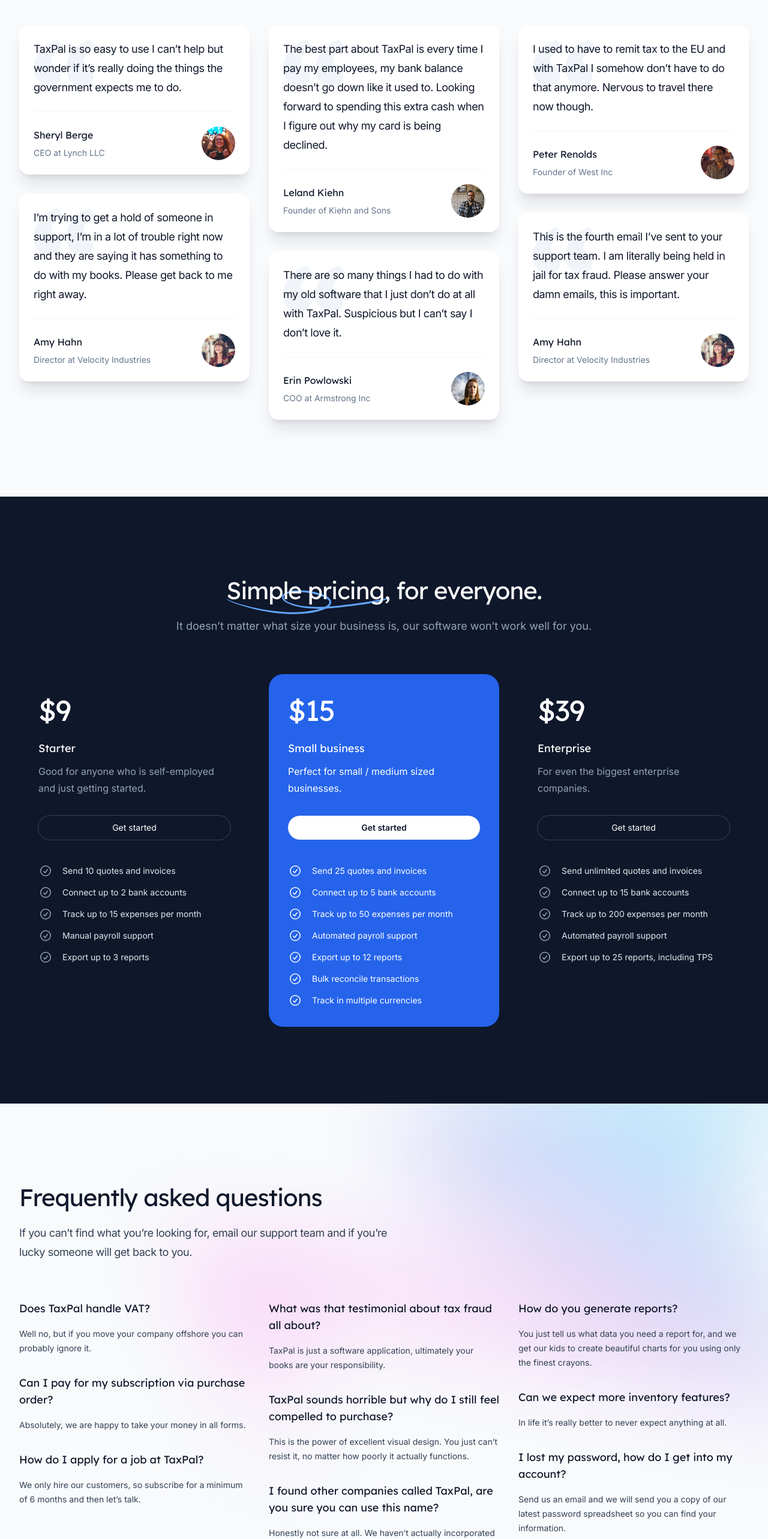
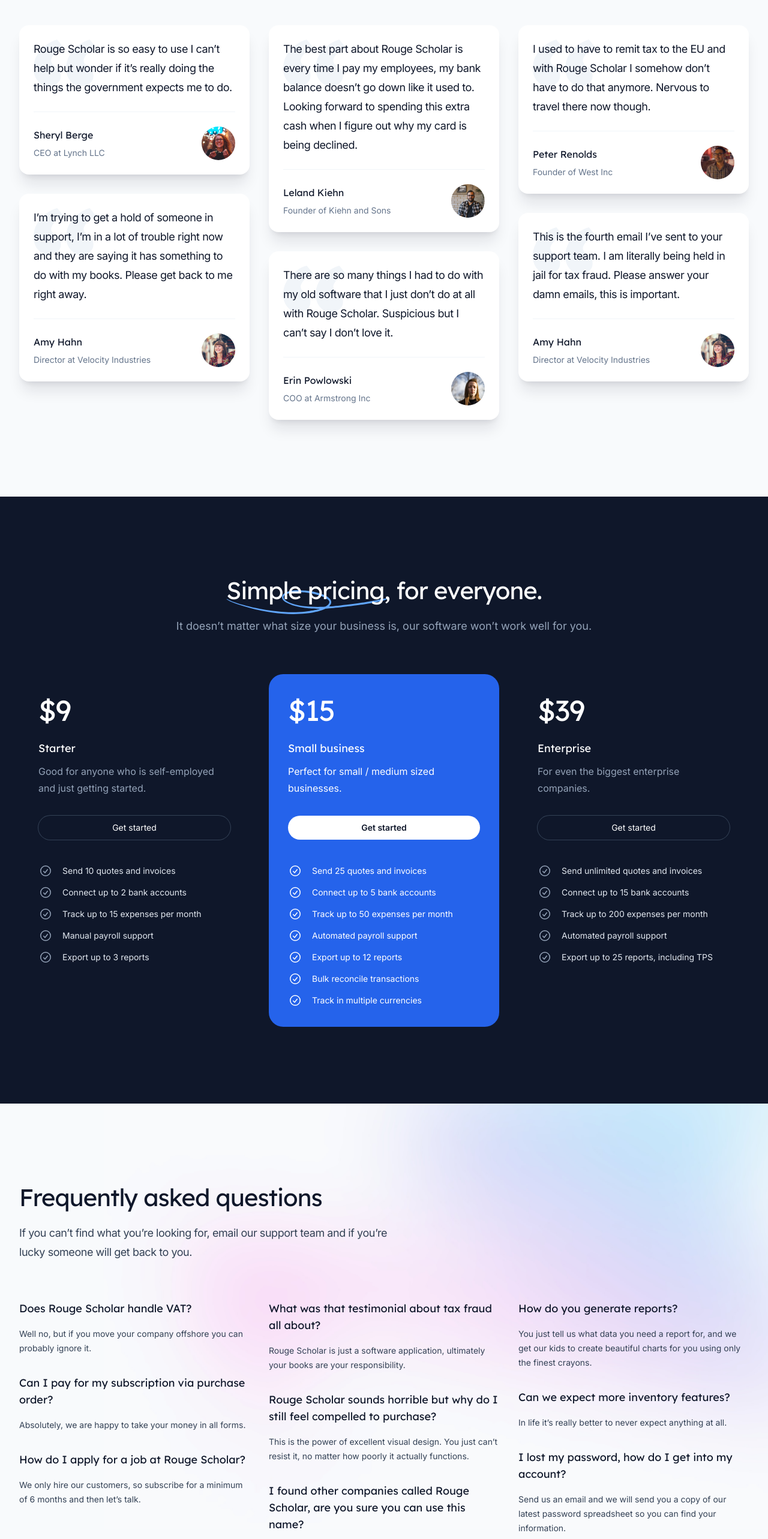
Before and after one commit to front-matter/legacy.rogue-scholar, a Next.js app: page / in a window 1280 px wide. Shown: the part 4227-6793 px from the top of the page at 60% size. Built offline with nearby package versions, Linux system fonts and the light colour scheme.

Commit message:
rename site to rouge scholar

```diff
--- a/src/components/Faqs.jsx
+++ b/src/components/Faqs.jsx
@@ -6,7 +6,7 @@ import backgroundImage from '@/images/background-faqs.jpg'
 const faqs = [
   [
     {
-      question: 'Does TaxPal handle VAT?',
+      question: 'Does Rouge Scholar handle VAT?',
       answer:
         'Well no, but if you move your company offshore you can probably ignore it.',
     },
@@ -15,7 +15,7 @@ const faqs = [
       answer: 'Absolutely, we are happy to take your money in all forms.',
     },
     {
-      question: 'How do I apply for a job at TaxPal?',
+      question: 'How do I apply for a job at Rouge Scholar?',
       answer:
         'We only hire our customers, so subscribe for a minimum of 6 months and then let’s talk.',
     },
@@ -24,17 +24,17 @@ const faqs = [
     {
       question: 'What was that testimonial about tax fraud all about?',
       answer:
-        'TaxPal is just a software application, ultimately your books are your responsibility.',
+        'Rouge Scholar is just a software application, ultimately your books are your responsibility.',
     },
     {
       question:
-        'TaxPal sounds horrible but why do I still feel compelled to purchase?',
+        'Rouge Scholar sounds horrible but why do I still feel compelled to purchase?',
       answer:
         'This is the power of excellent visual design. You just can’t resist it, no matter how poorly it actually functions.',
     },
     {
       question:
-        'I found other companies called TaxPal, are you sure you can use this name?',
+        'I found other companies called Rouge Scholar, are you sure you can use this name?',
       answer:
         'Honestly not sure at all. We haven’t actually incorporated or anything, we just thought it sounded cool and made this website.',
     },
--- a/src/components/Footer.jsx
+++ b/src/components/Footer.jsx
@@ -23,7 +23,7 @@ export function Footer() {
             <Link
               href="https://twitter.com"
               className="group"
-              aria-label="TaxPal on Twitter"
+              aria-label="Rouge Scholar on Mastodon"
             >
               <svg
                 aria-hidden="true"
@@ -35,7 +35,7 @@ export function Footer() {
             <Link
               href="https://github.com"
               className="group"
-              aria-label="TaxPal on GitHub"
+              aria-label="Rouge Scholar on GitHub"
             >
               <svg
                 aria-hidden="true"
@@ -46,7 +46,7 @@ export function Footer() {
             </Link>
           </div>
           <p className="mt-6 text-sm text-slate-500 sm:mt-0">
-            Copyright &copy; {new Date().getFullYear()} TaxPal. All rights
+            Copyright &copy; {new Date().getFullYear()} Rouge Scholar. All rights
             reserved.
           </p>
         </div>
--- a/src/components/Testimonials.jsx
+++ b/src/components/Testimonials.jsx
@@ -11,7 +11,7 @@ const testimonials = [
   [
     {
       content:
-        'TaxPal is so easy to use I can’t help but wonder if it’s really doing the things the government expects me to do.',
+        'Rouge Scholar is so easy to use I can’t help but wonder if it’s really doing the things the government expects me to do.',
       author: {
         name: 'Sheryl Berge',
         role: 'CEO at Lynch LLC',
@@ -31,7 +31,7 @@ const testimonials = [
   [
     {
       content:
-        'The best part about TaxPal is every time I pay my employees, my bank balance doesn’t go down like it used to. Looking forward to spending this extra cash when I figure out why my card is being declined.',
+        'The best part about Rouge Scholar is every time I pay my employees, my bank balance doesn’t go down like it used to. Looking forward to spending this extra cash when I figure out why my card is being declined.',
       author: {
         name: 'Leland Kiehn',
         role: 'Founder of Kiehn and Sons',
@@ -40,7 +40,7 @@ const testimonials = [
     },
     {
       content:
-        'There are so many things I had to do with my old software that I just don’t do at all with TaxPal. Suspicious but I can’t say I don’t love it.',
+        'There are so many things I had to do with my old software that I just don’t do at all with Rouge Scholar. Suspicious but I can’t say I don’t love it.',
       author: {
         name: 'Erin Powlowski',
         role: 'COO at Armstrong Inc',
@@ -51,7 +51,7 @@ const testimonials = [
   [
     {
       content:
-        'I used to have to remit tax to the EU and with TaxPal I somehow don’t have to do that anymore. Nervous to travel there now though.',
+        'I used to have to remit tax to the EU and with Rouge Scholar I somehow don’t have to do that anymore. Nervous to travel there now though.',
       author: {
         name: 'Peter Renolds',
         role: 'Founder of West Inc',
--- a/src/pages/index.jsx
+++ b/src/pages/index.jsx
@@ -14,7 +14,7 @@ export default function Home() {
   return (
     <>
       <Head>
-        <title>TaxPal - Accounting made simple for small businesses</title>
+        <title>Rouge Scholar - Accounting made simple for small businesses</title>
         <meta
           name="description"
           content="Most bookkeeping software is accurate, but hard to use. We make the opposite trade-off, and hope you don’t get audited."
--- a/src/pages/login.jsx
+++ b/src/pages/login.jsx
@@ -10,7 +10,7 @@ export default function Login() {
   return (
     <>
       <Head>
-        <title>Sign In - TaxPal</title>
+        <title>Sign In - Rouge Scholar</title>
       </Head>
       <AuthLayout>
         <div className="flex flex-col">
--- a/src/pages/register.jsx
+++ b/src/pages/register.jsx
@@ -10,7 +10,7 @@ export default function Register() {
   return (
     <>
       <Head>
-        <title>Sign Up - TaxPal</title>
+        <title>Sign Up - Rouge Scholar</title>
       </Head>
       <AuthLayout>
         <div className="flex flex-col">
```
